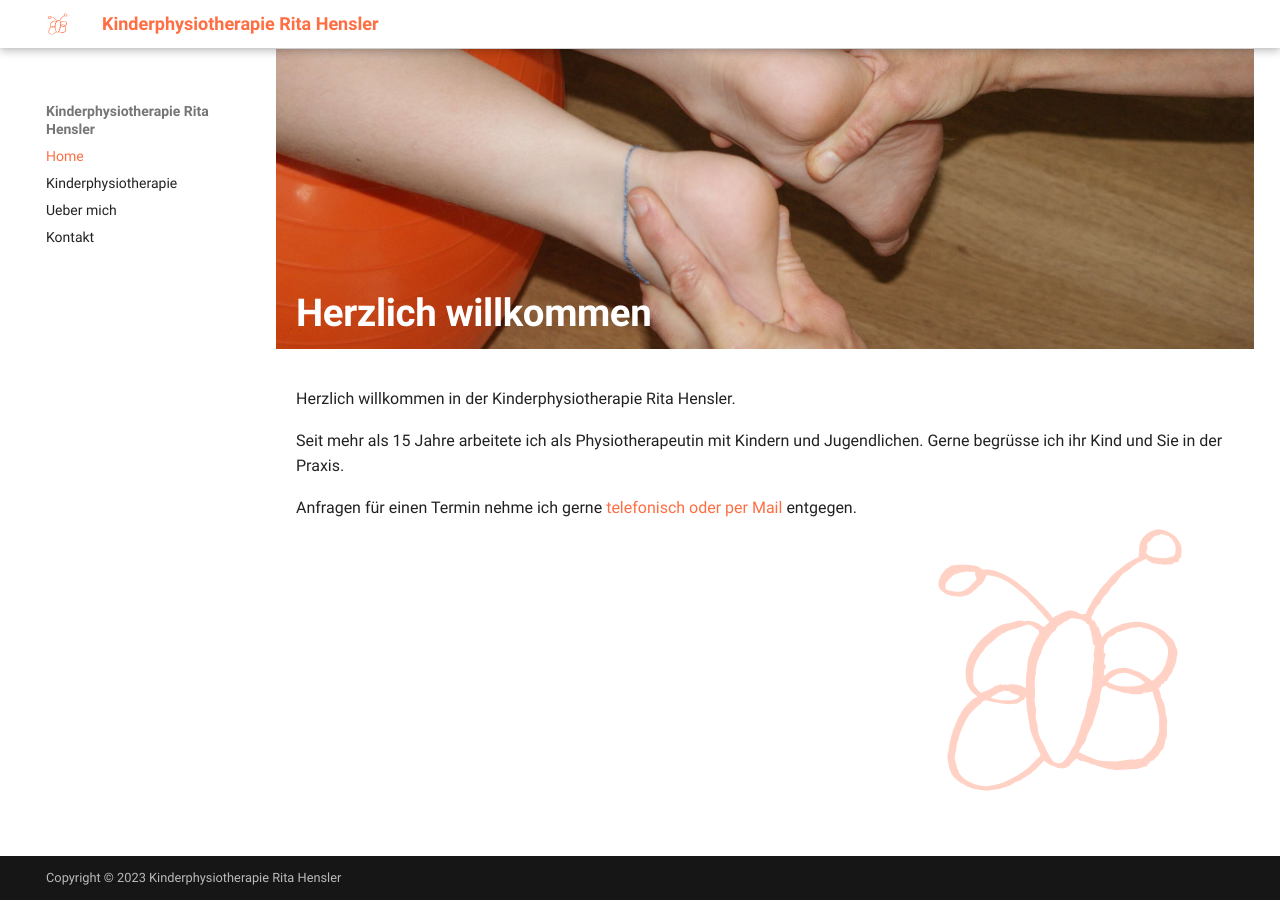
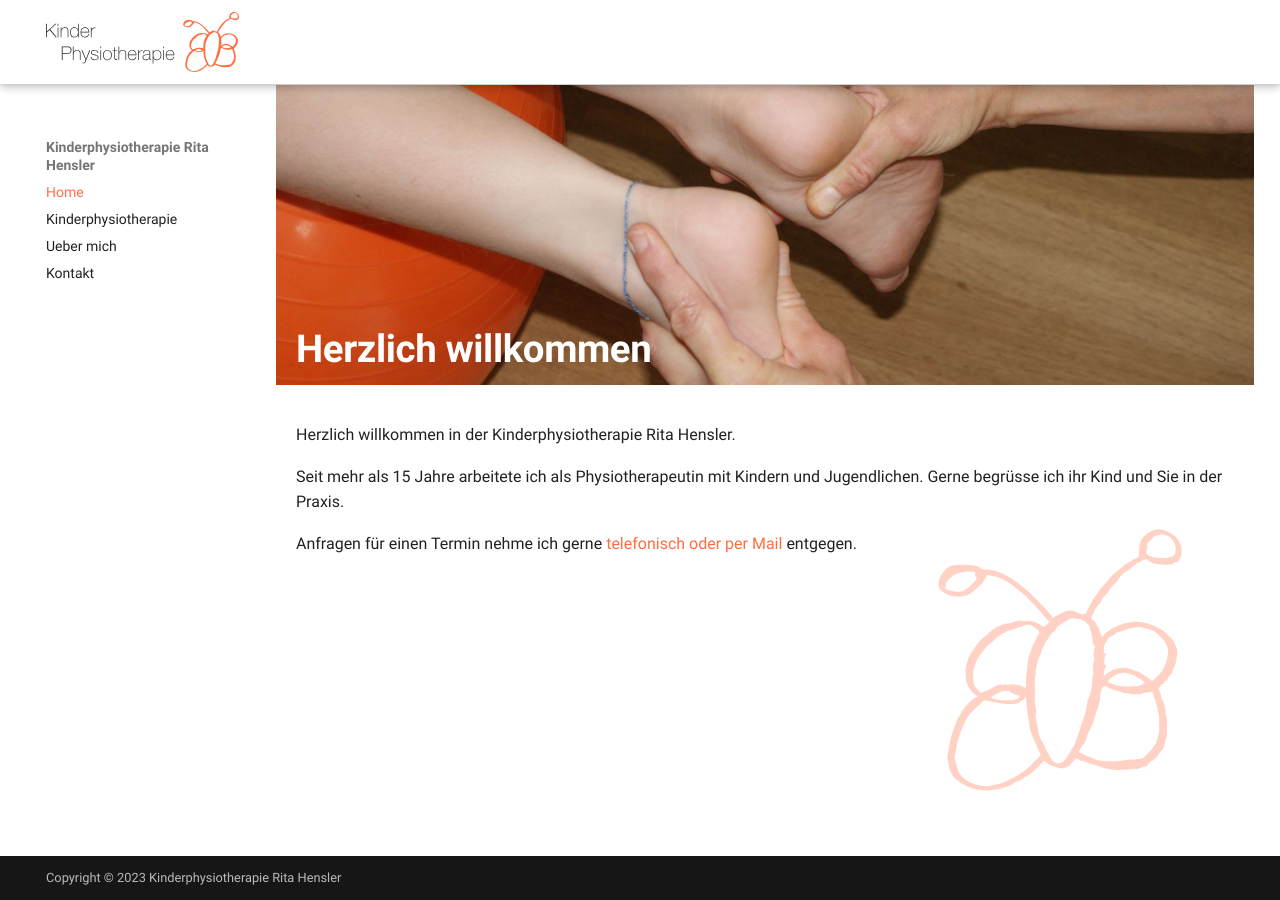
Before and after one commit to kprh/kprh-website, an MkDocs documentation site: the page built from docs/index.md, in a window 1280 px wide. Built offline with MkDocs 1.6.1 and Material for MkDocs 9.7.7, drawn with Linux system fonts in a browser that asks for light colours.

Commit message:
Logo with name instead of header with name

```diff
--- a/docs/stylesheets/extra.css
+++ b/docs/stylesheets/extra.css
@@ -12,13 +12,23 @@
 	background-color: var(--md-primary-bg-color);
 	color: var(--md-primary-fg-color);
 }
-/* Line break before Rita */
-.md-nav__title {
-	padding: 0 2.6rem 0 0.6rem;
+/* logo bigger */
+.md-header__button.md-logo img {
+	height: 3rem;
+}
+.md-header__title {
+	display: none;
+}
+/* Logo mobile */
+.md-nav--primary .md-nav__title[for="__drawer"] {
+	background-color: var(--md-primary-bg-color);
+}
+.md-nav__title .md-nav__button.md-logo img {
+	height: auto
 }
  @media screen and (max-width: 76.1875em) {
 	.md-nav--primary .md-nav__title {
-		height: 5.8rem;
+		height: 5rem;
 		line-height: 1rem;
 		padding: 3rem 1.8rem .2rem .8rem;
 		white-space: normal;
--- a/mkdocs.yml
+++ b/mkdocs.yml
@@ -16,7 +16,7 @@ theme:
     primary: deep orange
     accent: deep orange
   font: false ## Font not from gstatic
-  logo: assets/logo_orange.svg
+  logo: assets/logo_kinderphysio.svg
   favicon: assets/favicon.png
   features:
     - navigation.footer
```
Also changed, not shown: docs/assets/logo_kinderphysio.svg (added).
